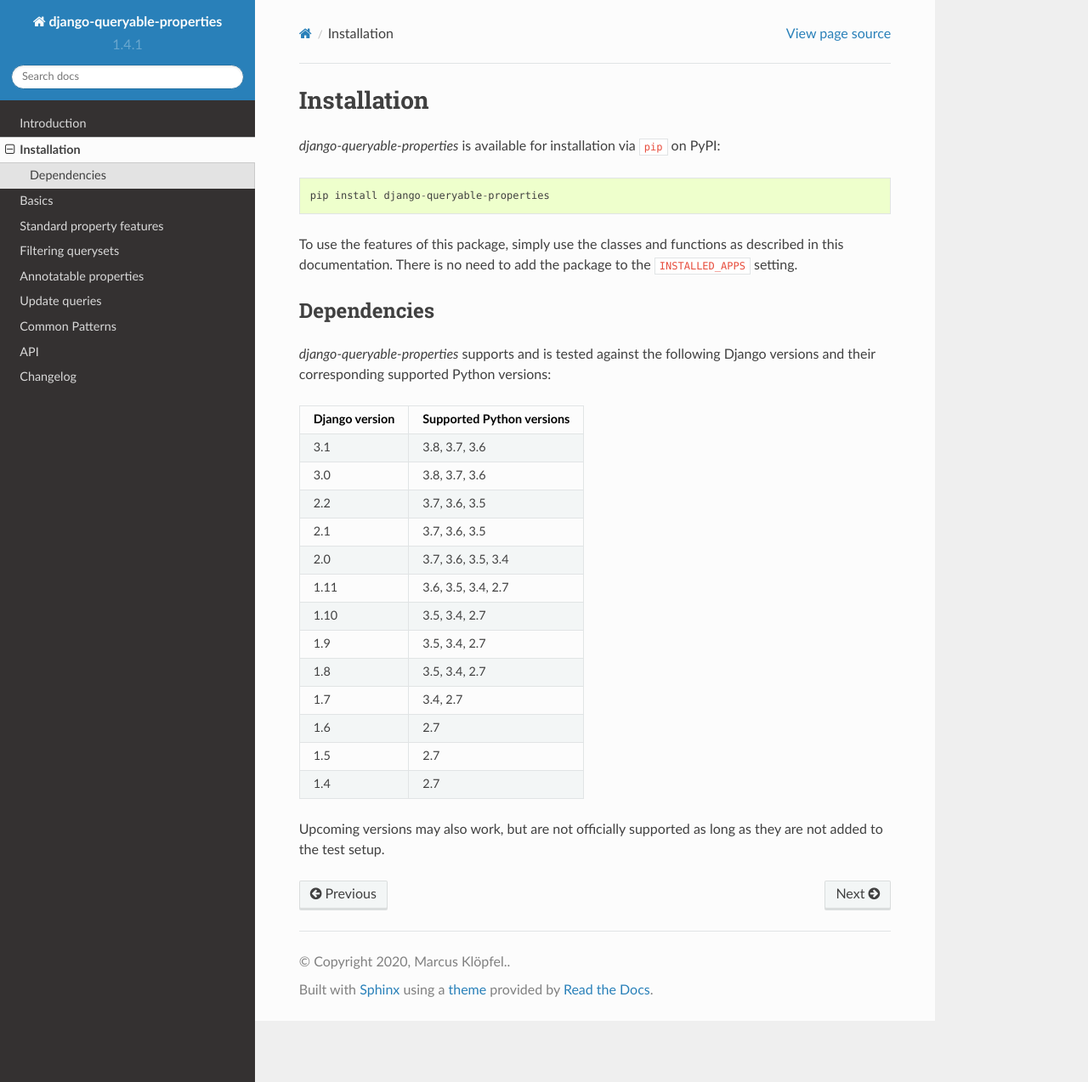
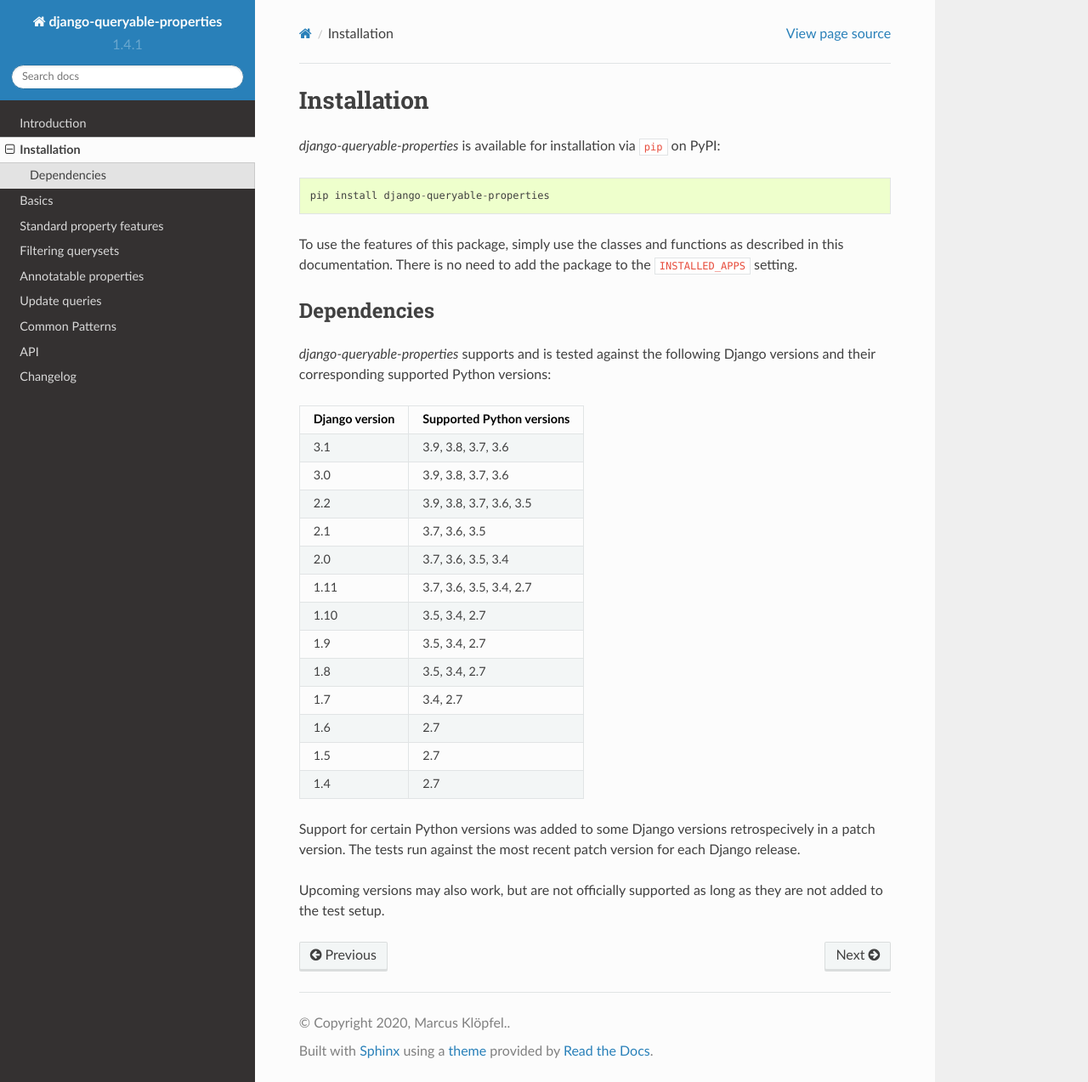
Before and after one commit to W1ldPo1nter/django-queryable-properties, a Sphinx documentation site: the page built from docs/installation.md, in a window 1280 px wide and 1273 px high. Shown: the whole window at 85% size. Built offline with Sphinx 7.4.7 and the Read the Docs theme 2.0.0, drawn with Linux system fonts in a browser that asks for light colours.

Commit message:
Extended docs regarding Python version support

````diff
--- a/docs/installation.md
+++ b/docs/installation.md
@@ -18,17 +18,17 @@
 +----------------+---------------------------+
 | Django version | Supported Python versions |
 +================+===========================+
-| 3.1            | 3.8, 3.7, 3.6             |
+| 3.1            | 3.9, 3.8, 3.7, 3.6        |
 +----------------+---------------------------+
-| 3.0            | 3.8, 3.7, 3.6             |
+| 3.0            | 3.9, 3.8, 3.7, 3.6        |
 +----------------+---------------------------+
-| 2.2            | 3.7, 3.6, 3.5             |
+| 2.2            | 3.9, 3.8, 3.7, 3.6, 3.5   |
 +----------------+---------------------------+
 | 2.1            | 3.7, 3.6, 3.5             |
 +----------------+---------------------------+
 | 2.0            | 3.7, 3.6, 3.5, 3.4        |
 +----------------+---------------------------+
-| 1.11           | 3.6, 3.5, 3.4, 2.7        |
+| 1.11           | 3.7, 3.6, 3.5, 3.4, 2.7   |
 +----------------+---------------------------+
 | 1.10           | 3.5, 3.4, 2.7             |
 +----------------+---------------------------+
@@ -46,4 +46,7 @@
 +----------------+---------------------------+
 ```
 
+Support for certain Python versions was added to some Django versions retrospecively in a patch version.
+The tests run against the most recent patch version for each Django release.
+
 Upcoming versions may also work, but are not officially supported as long as they are not added to the test setup.
````
